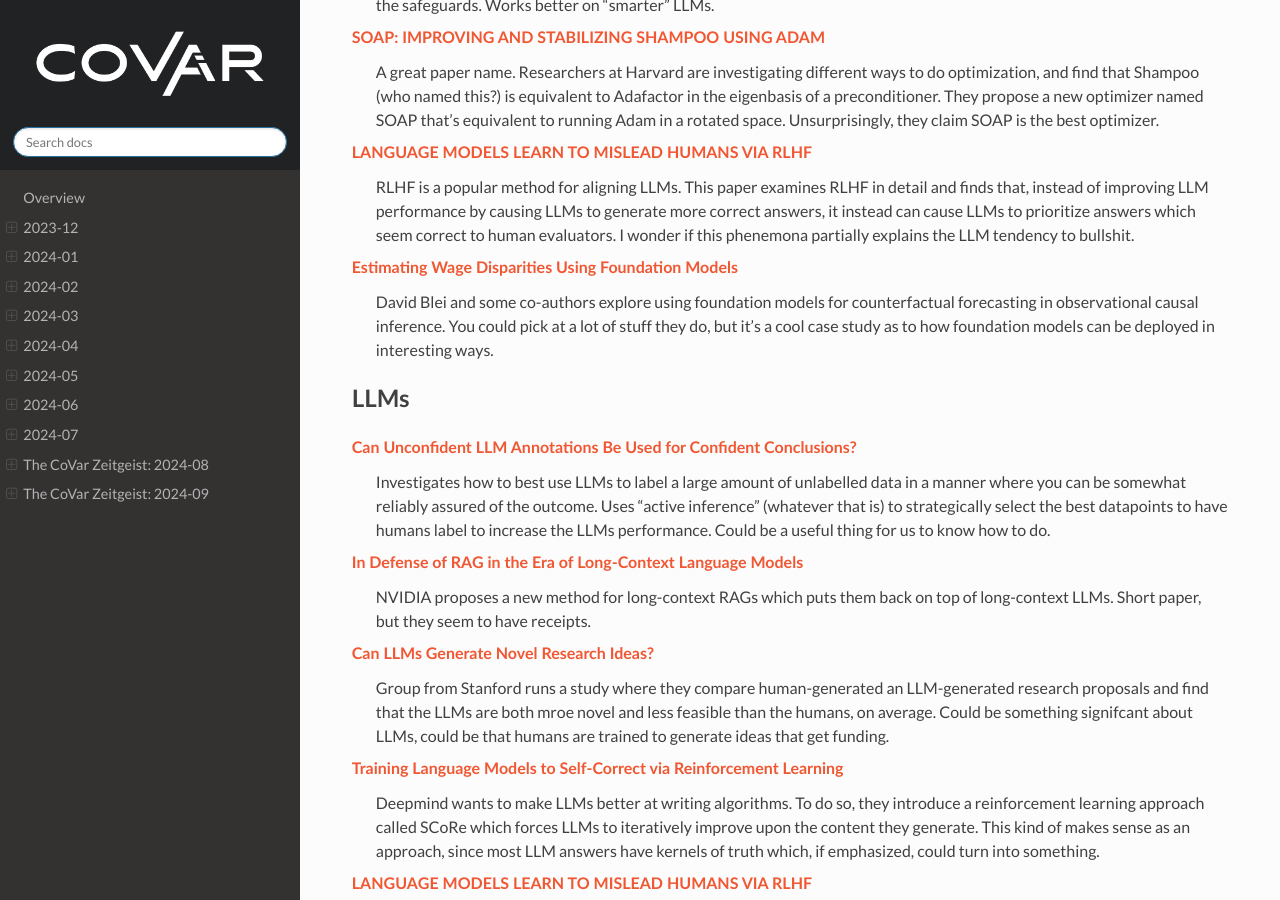
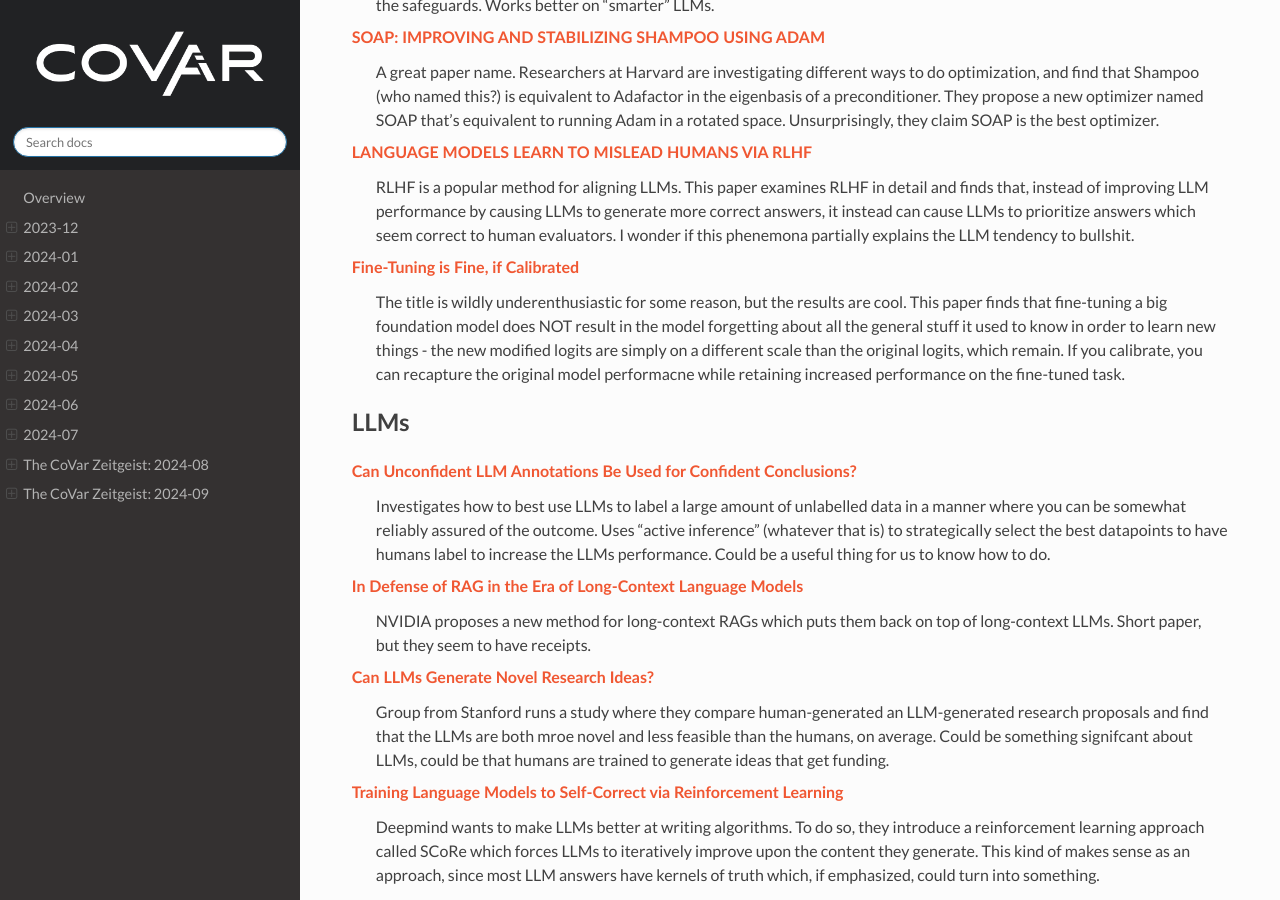
Before and after one commit to covartech/zeitgeist, a Sphinx documentation site: the page built from docs/issues/2024-10.rst, in a window 1280 px wide and 900 px high, scrolled down 502 px. Built offline with Sphinx 7.4.7 and the Read the Docs theme 2.0.0, drawn with Linux system fonts in a browser that asks for light colours; some of the changed text lies outside the part shown.

Commit message:
Update 2024_0925

```diff
--- a/docs/issues/2024-10.rst
+++ b/docs/issues/2024-10.rst
@@ -19,8 +19,8 @@
 `LANGUAGE MODELS LEARN TO MISLEAD HUMANS VIA RLHF <https://arxiv.org/pdf/2409.12822>`_
     RLHF is a popular method for aligning LLMs.  This paper examines RLHF in detail and finds that, instead of improving LLM performance by causing LLMs to generate more correct answers, it instead can cause LLMs to prioritize answers which seem correct to human evaluators.  I wonder if this phenemona partially explains the LLM tendency to bullshit.
 
-`Estimating Wage Disparities Using Foundation Models <https://arxiv.org/pdf/2409.09894>`_
-    David Blei and some co-authors explore using foundation models for counterfactual forecasting in observational causal inference.  You could pick at a lot of stuff they do, but it's a cool case study as to how foundation models can be deployed in interesting ways.
+`Fine-Tuning is Fine, if Calibrated <https://arxiv.org/pdf/2409.16223>`_
+    The title is wildly underenthusiastic for some reason, but the results are cool.  This paper finds that fine-tuning a big foundation model does NOT result in the model forgetting about all the general stuff it used to know in order to learn new things - the new modified logits are simply on a different scale than the original logits, which remain.  If you calibrate, you can recapture the original model performacne while retaining increased performance on the fine-tuned task.
 
 LLMs
 ----
@@ -142,6 +142,9 @@
 `SOAP: IMPROVING AND STABILIZING SHAMPOO USING ADAM <https://arxiv.org/pdf/2409.11321>`_
     A great paper name.  Researchers at Harvard are investigating different ways to do optimization, and find that Shampoo (who named this?) is equivalent to Adafactor in the eigenbasis of a preconditioner.  They propose a new optimizer named SOAP that's equivalent to running Adam in a rotated space.  Unsurprisingly, they claim SOAP is the best optimizer.
 
+`Fine-Tuning is Fine, if Calibrated <https://arxiv.org/pdf/2409.16223>`_
+    The title is wildly underenthusiastic for some reason, but the results are cool.  This paper finds that fine-tuning a big foundation model does NOT result in the model forgetting about all the general stuff it used to know in order to learn new things - the new modified logits are simply on a different scale than the original logits, which remain.  If you calibrate, you can recapture the original model performacne while retaining increased performance on the fine-tuned task.
+
 Applications
 ------------
 `Causal effect of the infield shift in the MLB <https://arxiv.org/pdf/2409.03940>`_
@@ -179,6 +182,9 @@
 `Qwen2-VL: Enhancing Vision-Language Model’s Perception of the World at Any Resolution <https://arxiv.org/pdf/2409.12191>`_
     New series of VLMs.  Open source.  The big hook is that they can process images of different resolutions into a different number of tokens, which is kind of cool.
 
+`DATAGPT-SQL-7B: AN OPEN-SOURCE LANGUAGE MODEL FOR TEXT2SQL <https://arxiv.org/pdf/2409.15985>`_
+    A new LLM, proposed by a subsidiary of Alibaba which focuses on logistics, which can take a SQL database and a question in natural language form about the database and answer the question.  Might be useful for ODIN no/low code?
+
 Lunch and Learn
 ---------------
 2024-09-10
```
